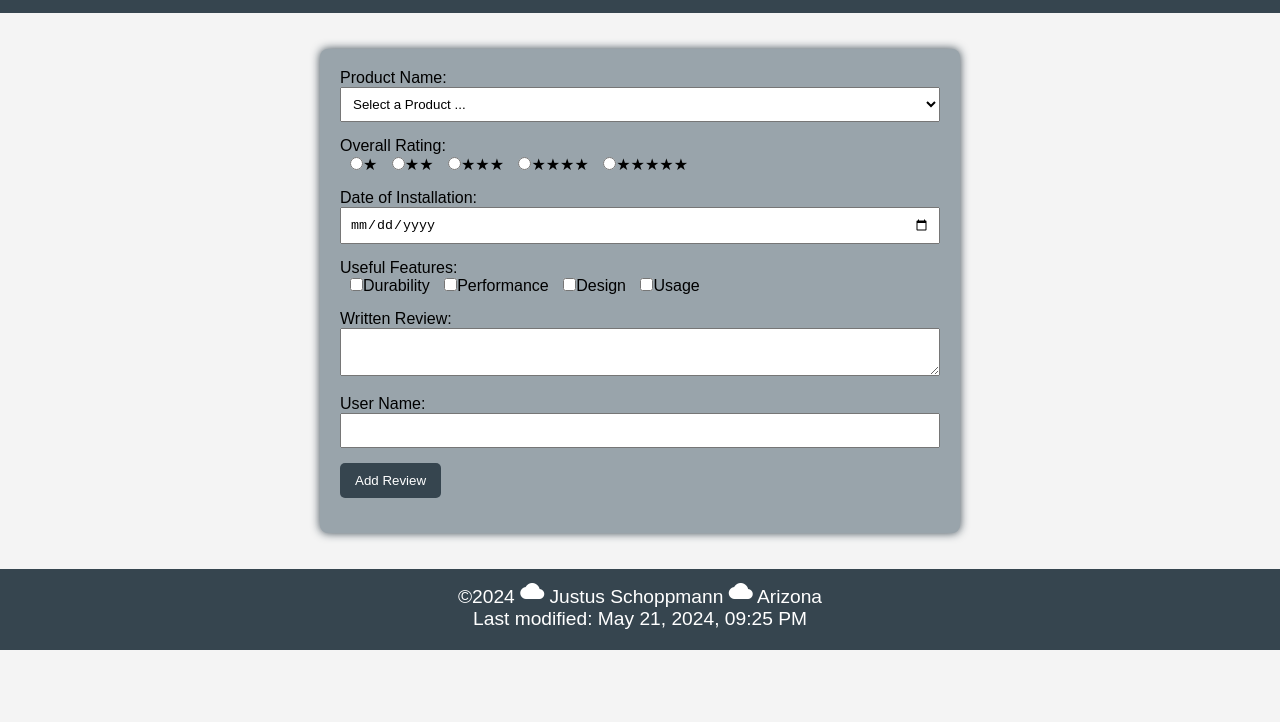
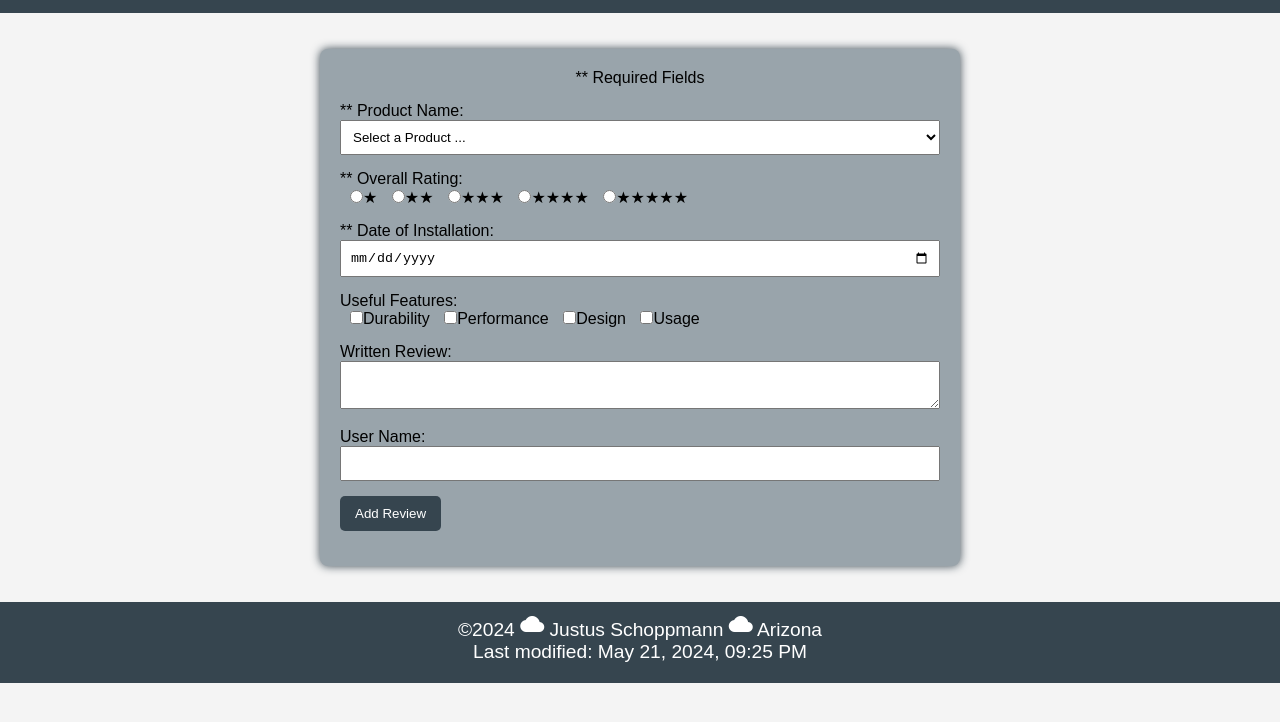
Before and after one commit to Azurelo/wdd131, a plain HTML site: page form.html in a window 1280 px wide. Shown: the part 56-778 px from the top of the page. Drawn offline with Linux system fonts and the light colour scheme.

Commit message:
add visual queue for required input

```diff
--- a/form.html
+++ b/form.html
@@ -20,8 +20,9 @@
         <main>
         <form id="reviewForm" action="review.html" method="get">
         <!-- Product Name -->
+        <div class="requireInfo">** Required Fields</div>
             <div>
-                <label for="productName">Product Name:</label>
+                <label for="productName">** Product Name:</label>
                 <select id="productName" name="productName" required>
                     <option value="" disabled selected>Select a Product ...</option>
                 </select>
@@ -29,7 +30,7 @@
 
         <!-- Overall Rating -->
             <div>
-                <label>Overall Rating:</label>
+                <label>** Overall Rating:</label>
                 <div id="rating">
                     <input type="radio" id="star5" name="rating" value="5" required><label for="star5">&#9733;</label>
                     <input type="radio" id="star4" name="rating" value="4" required><label for="star4">&#9733;&#9733;</label>
@@ -41,7 +42,7 @@
 
         <!-- Date of Installation -->
             <div>
-                <label for="installDate">Date of Installation:</label>
+                <label for="installDate">** Date of Installation:</label>
                 <input type="date" id="installDate" name="installDate" required>
             </div>
 
@@ -72,6 +73,7 @@
             <div>
                 <input type="submit" value="Add Review">
             </div>
+
         </form>
         </main>
         <footer>
--- a/styles/form.css
+++ b/styles/form.css
@@ -69,3 +69,6 @@ footer{
 .stars{
     display: flex;
 }
+.requireInfo{
+    text-align: center;
+}
```
